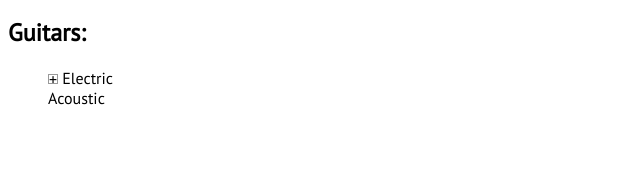
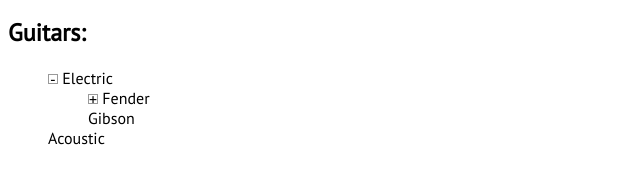
Before and after one commit to longmatthewh/jquery-a11ytree, a website: page demo/index.html in a window 1280 px wide. Both pictures are taken after a click on the element 53 px from the left and 172 px from the top of the page. Shown: the part 94-278 px from the top of the page, without its empty margins (0-640 px from the left). Drawn offline with Linux system fonts and the light colour scheme; files that its build step writes are made by us from their sources.

Commit message:
added basic toggle functionality

```diff
--- a/demo/demo.css
+++ b/demo/demo.css
@@ -23,10 +23,18 @@
     line-height: 8px;
 }
 
-.collapsed .toggle:after {
+.collapsed > .toggle:after {
     content: "+";
 }
 
-.collapsed ul {
+.expanded > .toggle:after {
+    content: "-";
+}
+
+.collapsed > ul {
     display:none;
 }
+
+.expanded > ul {
+    display:block;
+}
--- a/src/js/jquery.a11yTree.js
+++ b/src/js/jquery.a11yTree.js
@@ -5,6 +5,7 @@
     var ARIA_TREE_ROLE = 'tree', ARIA_TREEITEM_ROLE = 'treeitem', ARIA_GROUP_ROLE = 'group';
     var HAS_CHILDREN_CLASS = 'has-children', NO_CHILDREN_CLASS = 'no-children';
     var COLLAPSED_CLASS = 'collapsed';
+    var EXPANDED_CLASS = 'expanded';
 
     defaults = {
         initShow: true,
@@ -23,8 +24,20 @@
         init : function () {
             var $tree = $(this.element);
             identifyChildren($tree, ARIA_TREE_ROLE, 1);
+            addToggleClick($tree);
         }
     };
+
+    function addToggleClick($tree) {
+        $tree.find('.toggle').on('click', function() {
+            var $toggle = $(this);
+            if ($toggle.parent('li').hasClass(COLLAPSED_CLASS)) {
+                $toggle.parent('li').removeClass(COLLAPSED_CLASS).addClass(EXPANDED_CLASS);
+            } else {
+                $toggle.parent('li').removeClass(EXPANDED_CLASS).addClass(COLLAPSED_CLASS);
+            }
+        });
+    }
 
     function identifyListItemWithChildren($listItem) {
         $listItem.addClass(HAS_CHILDREN_CLASS).addClass(COLLAPSED_CLASS);
```
Also changed, not shown: test/js/specs/a11yTreeSpec.js (+50 -20 lines), dist/jquery.a11yTree.min.js.
